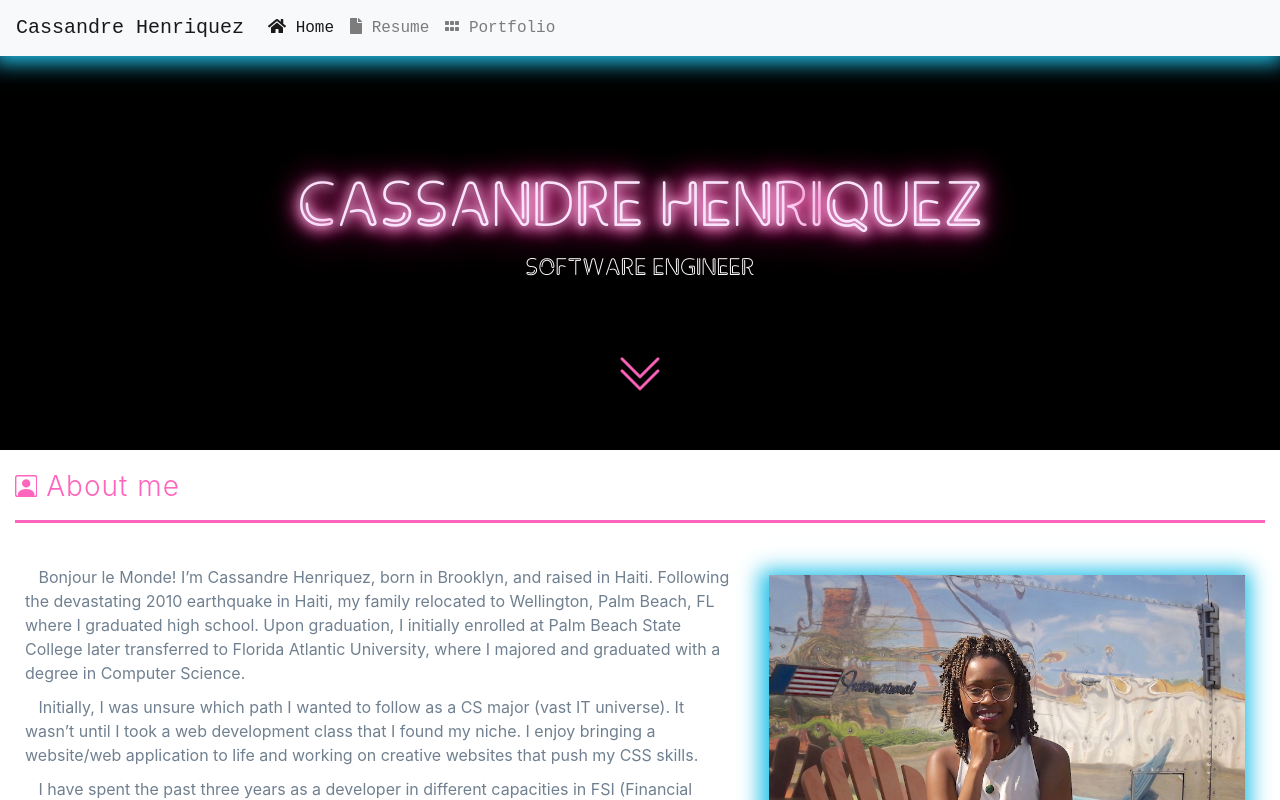
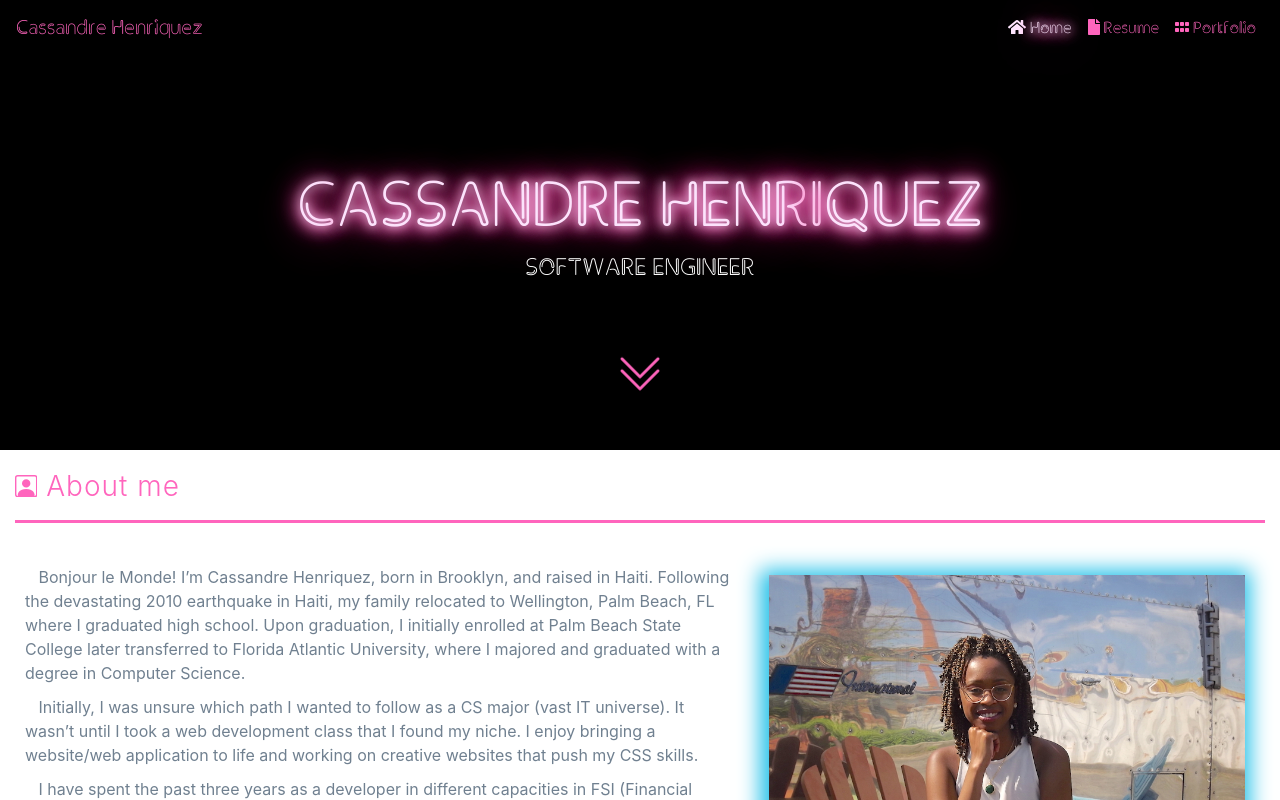
Before and after one commit to cassandreh1/cassandre-portfolio, an Angular app: page / in a window 1280 px wide. Shown: the top 800 px of the page. Built offline with nearby package versions, Linux system fonts and the light colour scheme.

Commit message:
styling update for navbar

```diff
--- a/src/app/app.component.scss
+++ b/src/app/app.component.scss
@@ -27,6 +27,7 @@ footer div.col-sm-12 {
     line-height: 4;
     text-align: center;
     background-color: black;
+    font-family: 'Clip', Arial, sans-serif;
     color: #ffe6ff;
     text-shadow: 0 0 0.6rem #ffe6ff, 0 0 1.5rem #ff65bd,
         -0.2rem 0.1rem 1rem #ff65bd, 0.2rem 0.1rem 1rem #ff65bd,
--- a/src/app/header/header.component.html
+++ b/src/app/header/header.component.html
@@ -1,14 +1,15 @@
-<nav #stickyMenu class="navbar navbar-expand-lg navbar-light bg-light fixed-top">
+<nav #stickyMenu class="navbar navbar-expand-lg fixed-top">
   <a class="navbar-brand" routerLink="/">
     <!-- <img src="../../favicon.png" alt="Cassandre logo"> -->
     Cassandre Henriquez
   </a>
   <button class="navbar-toggler" type="button" data-toggle="collapse" data-target="#navbarSupportedContent" aria-controls="navbarSupportedContent" aria-expanded="false" aria-label="Toggle navigation">
-    <span class="navbar-toggler-icon"></span>
+    <!-- <span class="navbar-toggler-icon"></span> -->
+    <fa-icon [icon]="faBars"></fa-icon>
   </button>
 
   <div class="collapse navbar-collapse" id="navbarSupportedContent">
-    <ul class="navbar-nav mr-auto">
+    <ul class="navbar-nav ml-md-auto">
       <li class="nav-item">
         <a class="nav-link"
           routerLink="/"
@@ -23,13 +24,13 @@
             <span class="sr-only">(current)</span>
         </a>
         <!-- <div class="dropdown-menu" aria-labelledby="navbarDropdown">
-          <a (click)="onMenuClick()"class="dropdown-item" href="#about-me-wrapper">About me</a>
-          <a (click)="onMenuClick()"class="dropdown-item" href="#contact-me-wrapper">Contact me</a>
+          <a class="dropdown-item" href="#about-me-wrapper">About me</a>
+          <a class="dropdown-item" href="#contact-me-wrapper">Contact me</a>
         </div> -->
       </li>
       <li class="nav-item">
         <a class="nav-link" routerLink="/resume" routerLinkActive="active" >
-          <fa-icon [icon]="faFile"></fa-icon>
+          <fa-icon [icon]="faFile" [styles]="{'color': '#ff65bd'}"></fa-icon>
           Resume</a>
       </li>
       <li class="nav-item">
--- a/src/app/header/header.component.scss
+++ b/src/app/header/header.component.scss
@@ -1,12 +1,25 @@
 .navbar {
-  box-shadow: -2px 2px 20px 5px #22c0e8;
+  box-shadow: -2px 2px 10px -2px black;
   font-family: "Courier New";
-  // font-family: 'Clip', Arial, sans-serif;
-  color: #22c0e8;
+  font-family: 'Clip', Arial, sans-serif;
+  background-color: black;
+  a {
+    color: #ff65bd;
+    &.nav-link.active,
+    &:hover {
+      color: #ffe6ff;
+      text-shadow: 0 0 0.6rem #ffe6ff, 0 0 1rem #ff65bd, -0.2rem 0.1rem 1rem #ff65bd,  0.2rem 0.1rem 1rem #ff65bd,
+      0 -0.5rem 2rem #ff2483, 0 0.5rem 3rem #ff2483;
+
+    }
+  }
   img {
     height: 2.3rem;
     width: 2.3rem;
     border-radius: 15px;
+  }
+  button {
+    color:  #ff65bd !important;
   }
 }
 .hero-section {
--- a/src/app/header/header.component.ts
+++ b/src/app/header/header.component.ts
@@ -1,5 +1,5 @@
 import { Component, OnInit, ViewChild, ElementRef, HostListener } from '@angular/core';
-import { faHome, faFile, faGripHorizontal, faAngleDown } from '@fortawesome/free-solid-svg-icons';
+import { faHome, faFile, faGripHorizontal, faAngleDown, faBars } from '@fortawesome/free-solid-svg-icons';
 
 @Component({
   selector: 'app-header',
@@ -11,6 +11,7 @@ export class HeaderComponent implements OnInit {
   faFile = faFile;
   faAngleDown = faAngleDown;
   faGripHorizontal = faGripHorizontal;
+  faBars = faBars;
   ngOnInit() {
   }
   @HostListener('window:scroll', [])
```
